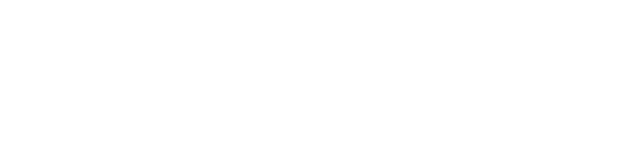
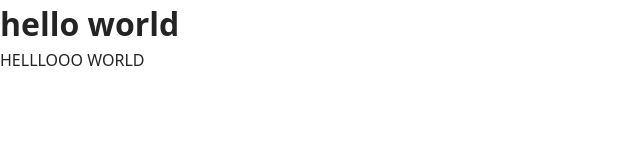
Before and after one commit to komandor131/project_group4, a plain HTML site: page index.html in a window 1280 px wide. Shown: the whole page, without its empty margins (0-640 px from the left). Drawn offline with Linux system fonts and the light colour scheme.

Commit message:
Deploying to gh-pages from @ komandor131/project_group4@631a8809dc3eec76ef0e9ffb113aa9c25e125d48 🚀

```diff
--- a/index.html
+++ b/index.html
@@ -9,6 +9,8 @@
     <link rel="stylesheet" crossorigin href="/project_group4/assets/index-BE24Cirx.css">
   </head>
   <body>
+    <h1>hello world</h1>
+<p>HELLLOOO WORLD</p>
 
 
     <main>
```
Also changed, not shown: page-2.html (added), page-3.html (added), 2 other files.
